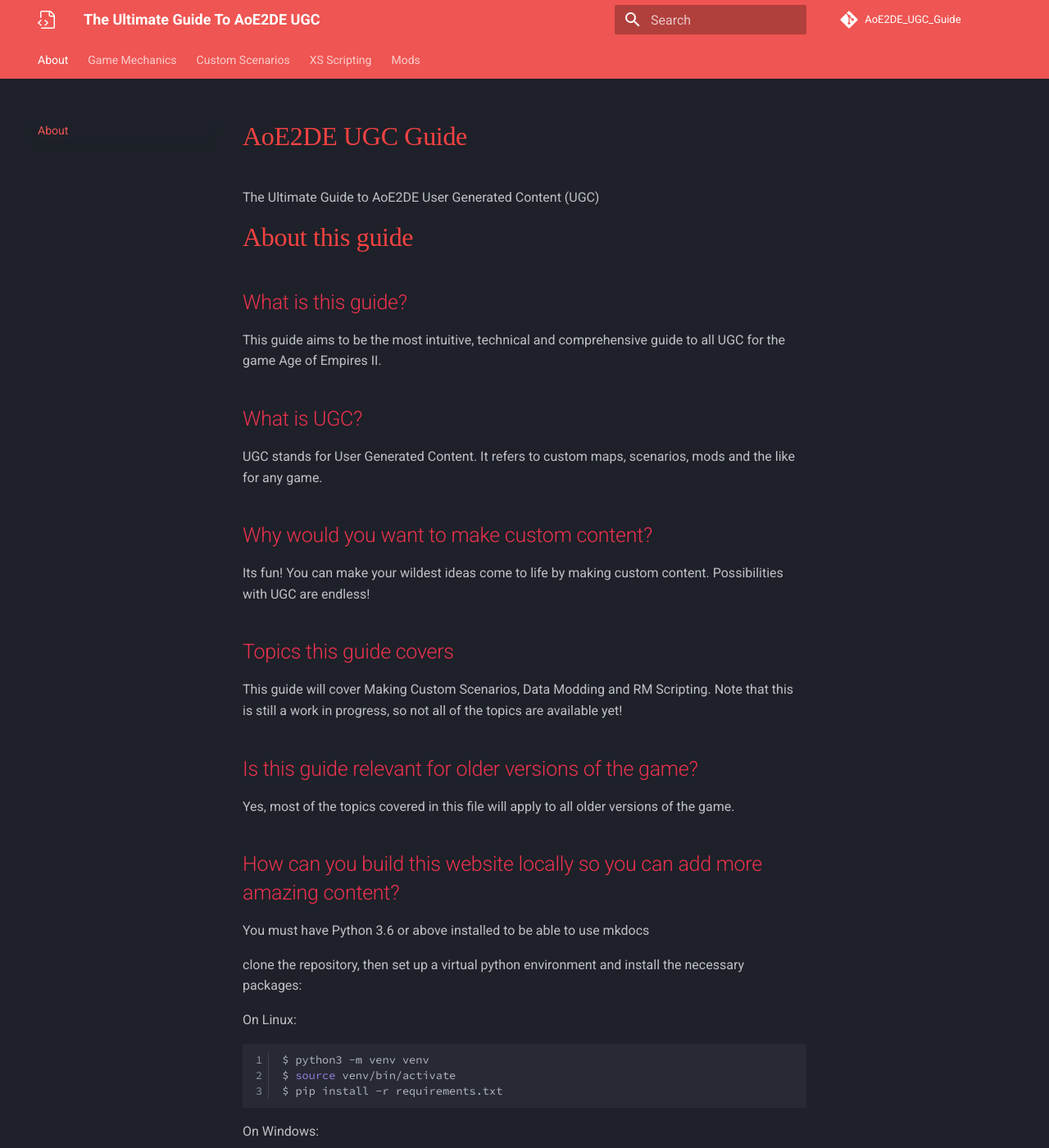
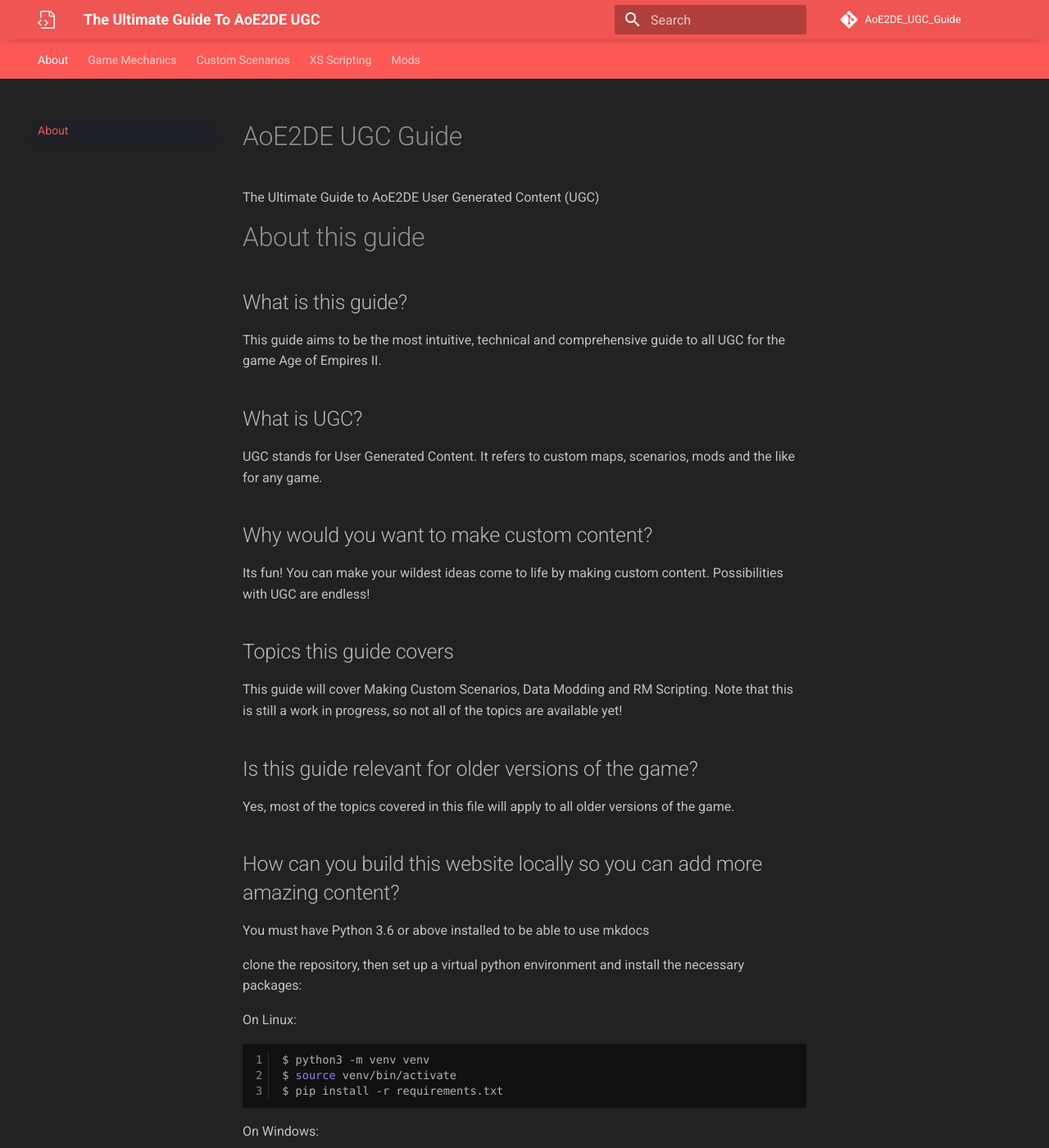
Before and after one commit to Divy1211/AoE2DE_UGC_Guide, an MkDocs documentation site: the page built from docs/index.md, in a window 1280 px wide and 1400 px high. Shown: the whole window at 82% size. Built offline with MkDocs 1.6.1 and Material for MkDocs 9.7.7, drawn with Linux system fonts in a browser that asks for light colours; some web fonts are replaced; comment, search, counter and statistics services are not loaded.

Commit message:
changed website theme

```diff
--- a/docs/style.css
+++ b/docs/style.css
@@ -2,15 +2,43 @@
      display: none;
  }
 
-h1 {
+hsd1 {
      color: #f54242 !important;
-     font-family: Centaur !important;
+     /* font-family: Centaur !important; */
 }
-h2 {
+
+.md-tabs {
+     background-color: #FC5956 !important;
+}
+
+.md-header {
+     box-shadow: 0px 0px 15px -8px #000000;
+}
+
+body {
+     background-color: #222222 !important;
+}
+
+.highlighttable .linenos {
+     background-color: #111111 !important;
+}
+
+.md-typeset code {
+     background-color: #111111 !important;
+}
+
+/* h2 {
      color: #ed324e !important;
 }
 h3, h4 {
      color: #ec455e !important;
+} */
+
+h2 {
+     color: #BABABA !important;
+}
+h3, h4 {
+     color: #c0c0c0 !important;
 }
 
 /* header {
--- a/mkdocs.yml
+++ b/mkdocs.yml
@@ -83,7 +83,7 @@
     gtag: G-X6E7LFHRLR
   name: material
   language: en
-  favicon: imgs/code.svg
+  # favicon:
   icon:
     logo: octicons/file-code-24
     admonition:
@@ -112,5 +112,5 @@
     primary: red
     accent: red
   font:
-    # text: Times New Roman
-    code: Source Code Pro
+    text: Roboto
+    code: Consolas
```
Also changed, not shown: 1 other file.
